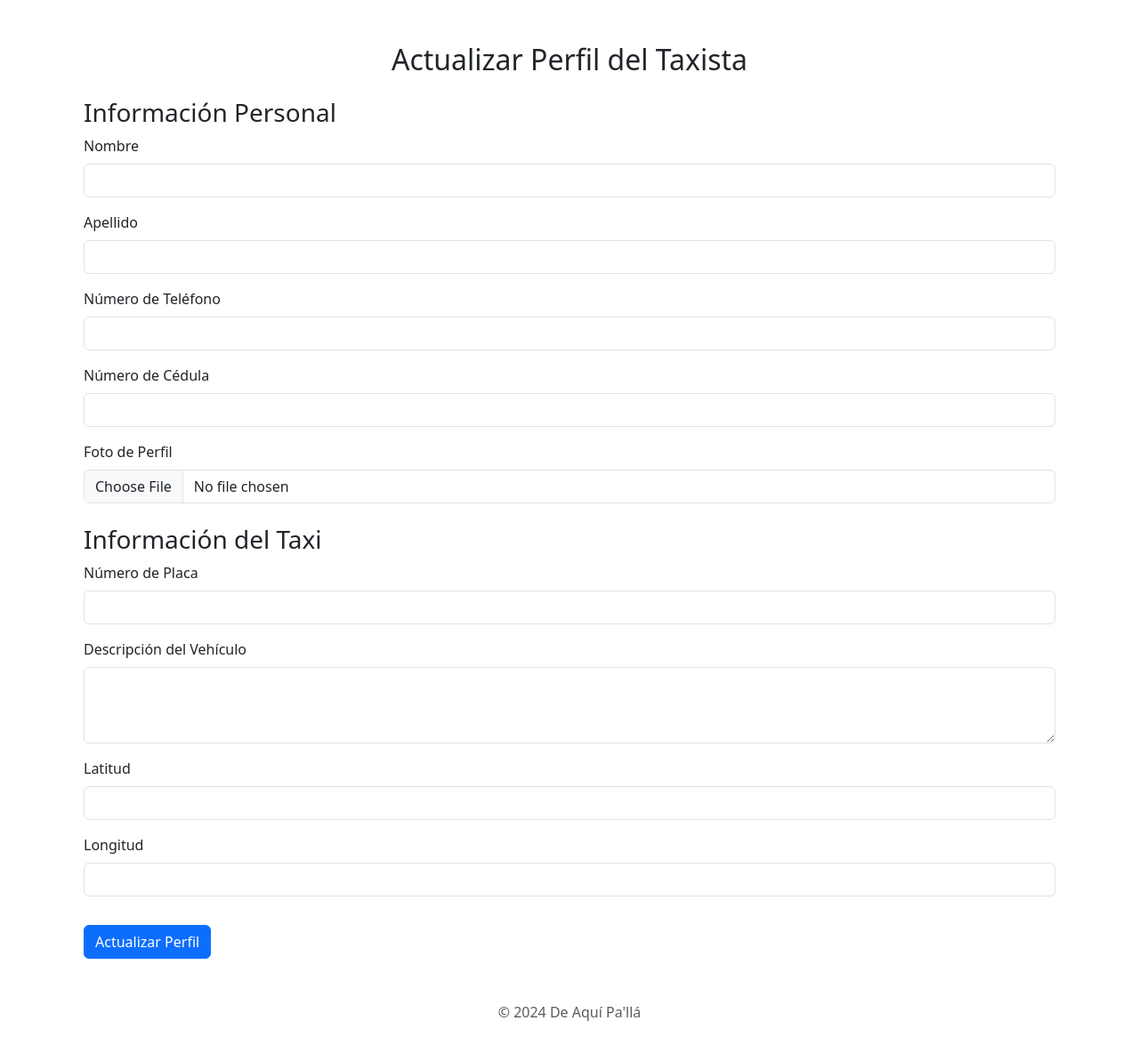
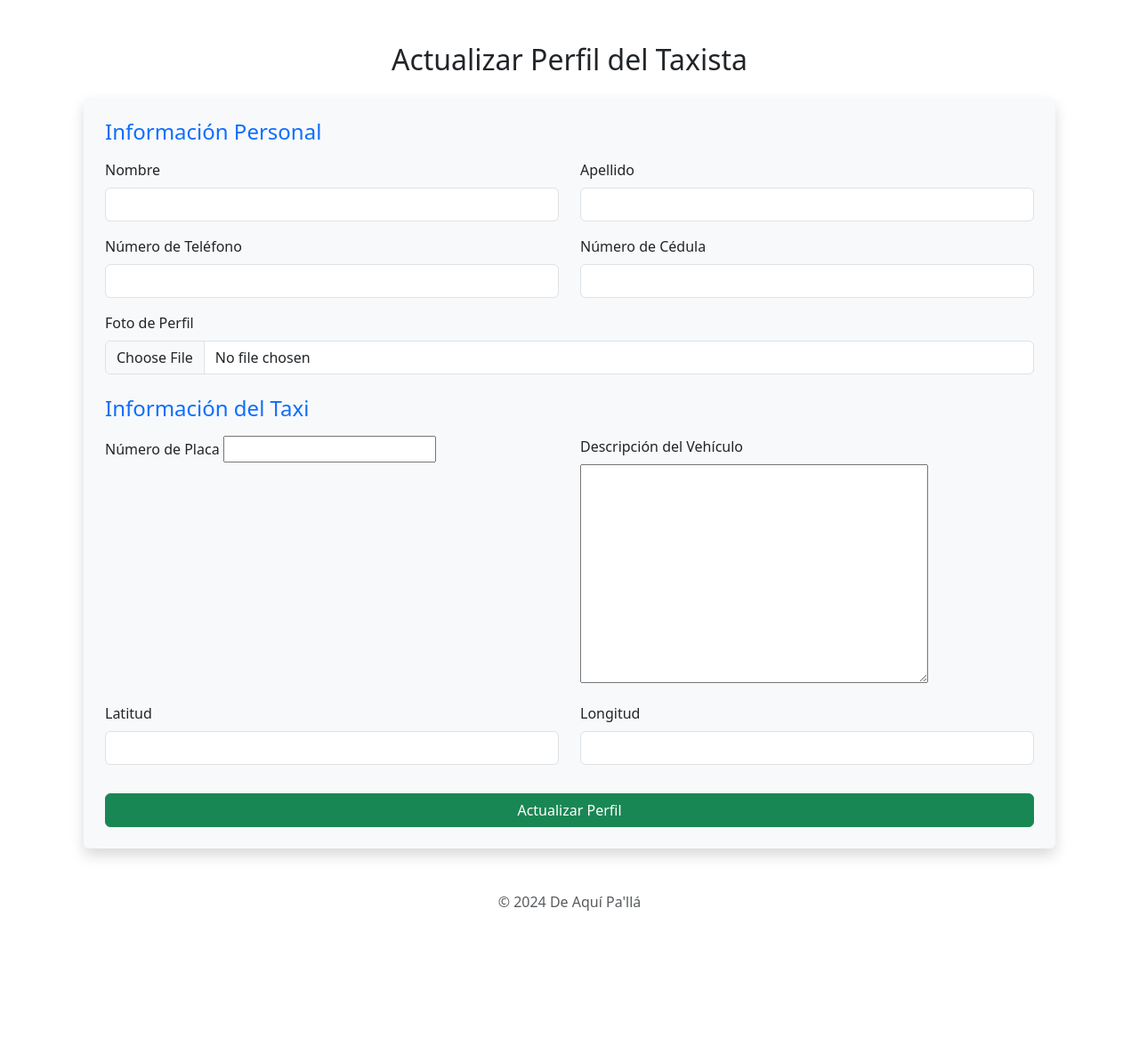
Before and after one commit to Jaisartuyk/Proyecto_taxis, a Django app: template taxis/templates/edit_driver_profile.html in a window 1280 px wide. Shown: the part 56-1222 px from the top of the page at 89% size. After the commit the page ends 1080 px from the top, so only its background shows below. Run offline with Django 4.2, Linux system fonts and the light colour scheme; the template is opened without the code that fills it: values that come from a table or form of the project are taken from there, others are empty; parts of the project's set-up code (start-up, migrations or seed data) failed here and were passed over.

Commit message:
Conecto Host

```diff
--- a/taxis/forms.py
+++ b/taxis/forms.py
@@ -75,16 +75,19 @@ class TaxiForm(forms.ModelForm):
 
 
 
-class TaxiRouteForm(forms.ModelForm):
+class TaxiForm(forms.ModelForm):
     class Meta:
-        model = TaxiRoute
-        fields = ['is_available', 'passenger_1', 'passenger_2', 'passenger_3', 'passenger_4']
+        model = Taxi
+        fields = ['plate_number', 'vehicle_description', 'latitude', 'longitude']
         widgets = {
-            'passenger_1': forms.TextInput(attrs={'class': 'form-control', 'id': 'passenger_1'}),
-            'passenger_2': forms.TextInput(attrs={'class': 'form-control', 'id': 'passenger_2'}),
-            'passenger_3': forms.TextInput(attrs={'class': 'form-control', 'id': 'passenger_3'}),
-            'passenger_4': forms.TextInput(attrs={'class': 'form-control', 'id': 'passenger_4'}),
-            'is_available': forms.CheckboxInput(attrs={'class': 'form-check-input'}),
+            'latitude': forms.TextInput(attrs={
+                'readonly': 'readonly',
+                'class': 'form-control'
+            }),
+            'longitude': forms.TextInput(attrs={
+                'readonly': 'readonly',
+                'class': 'form-control'
+            }),
         }
 
 class AdminProfileForm(forms.ModelForm):
--- a/taxis/templates/edit_driver_profile.html
+++ b/taxis/templates/edit_driver_profile.html
@@ -2,63 +2,96 @@
 
 {% block content %}
 <div class="container mt-5">
-    <h2 class="text-center">Actualizar Perfil del Taxista</h2>
+    <h2 class="text-center mb-4">Actualizar Perfil del Taxista</h2>
 
-    <form method="POST" enctype="multipart/form-data">
+    <form method="POST" enctype="multipart/form-data" class="shadow p-4 rounded bg-light">
         {% csrf_token %}
 
-        <!-- Campos del perfil del conductor -->
-        <h3 class="mt-4">Información Personal</h3>
+        <!-- Información Personal -->
+        <h4 class="mb-3 text-primary">Información Personal</h4>
 
-         <div class="form-group mb-3">
+        <div class="row">
+            <div class="col-md-6 mb-3">
                 <label for="{{ user_form.first_name.id_for_label }}" class="form-label">Nombre</label>
                 {{ user_form.first_name }}
             </div>
 
-        <div class="form-group mb-3">
+            <div class="col-md-6 mb-3">
                 <label for="{{ user_form.last_name.id_for_label }}" class="form-label">Apellido</label>
                 {{ user_form.last_name }}
             </div>
+        </div>
 
-        <div class="form-group mb-3">
+        <div class="row">
+            <div class="col-md-6 mb-3">
                 <label for="{{ user_form.phone_number.id_for_label }}" class="form-label">Número de Teléfono</label>
                 {{ user_form.phone_number }}
             </div>
 
-        <div class="form-group mb-3">
+            <div class="col-md-6 mb-3">
                 <label for="{{ user_form.national_id.id_for_label }}" class="form-label">Número de Cédula</label>
                 {{ user_form.national_id }}
             </div>
+        </div>
 
-        <div class="form-group mb-3">
+        <div class="mb-3">
             <label for="{{ user_form.profile_picture.id_for_label }}" class="form-label">Foto de Perfil</label>
             {{ user_form.profile_picture }}
         </div>
 
-        <h3 class="mt-4">Información del Taxi</h3>
+        <!-- Información del Taxi -->
+        <h4 class="mb-3 text-primary mt-4">Información del Taxi</h4>
 
-        <!-- Campos del taxi -->
-        <div class="form-group mb-3">
+        <div class="row">
+            <div class="col-md-6 mb-3">
                 <label for="{{ taxi_form.plate_number.id_for_label }}" class="form-label">Número de Placa</label>
                 {{ taxi_form.plate_number }}
             </div>
 
-        <div class="form-group mb-3">
+            <div class="col-md-6 mb-3">
                 <label for="{{ taxi_form.vehicle_description.id_for_label }}" class="form-label">Descripción del Vehículo</label>
                 {{ taxi_form.vehicle_description }}
             </div>
+        </div>
 
-        <div class="form-group mb-3">
+        <div class="row">
+            <div class="col-md-6 mb-3">
                 <label for="{{ taxi_form.latitude.id_for_label }}" class="form-label">Latitud</label>
                 {{ taxi_form.latitude }}
             </div>
 
-        <div class="form-group mb-3">
+            <div class="col-md-6 mb-3">
                 <label for="{{ taxi_form.longitude.id_for_label }}" class="form-label">Longitud</label>
                 {{ taxi_form.longitude }}
             </div>
+        </div>
 
-        <button type="submit" class="btn btn-primary mt-3">Actualizar Perfil</button>
+
+        <button type="submit" class="btn btn-success w-100 mt-3">Actualizar Perfil</button>
     </form>
 </div>
+
+<!-- Script para obtener la ubicación automáticamente -->
+<script>
+    document.addEventListener("DOMContentLoaded", function () {
+        if (navigator.geolocation) {
+            navigator.geolocation.getCurrentPosition(function (position) {
+                const lat = position.coords.latitude;
+                const lon = position.coords.longitude;
+
+                const latInput = document.getElementById("{{ taxi_form.latitude.id_for_label }}");
+                const lonInput = document.getElementById("{{ taxi_form.longitude.id_for_label }}");
+
+                if (latInput && lonInput) {
+                    latInput.value = lat;
+                    lonInput.value = lon;
+                }
+            }, function (error) {
+                console.warn("No se pudo obtener la ubicación:", error.message);
+            });
+        } else {
+            alert("Tu navegador no soporta geolocalización.");
+        }
+    });
+</script>
 {% endblock %}
```
Lines whose indentation alone changed are shown as unchanged.
